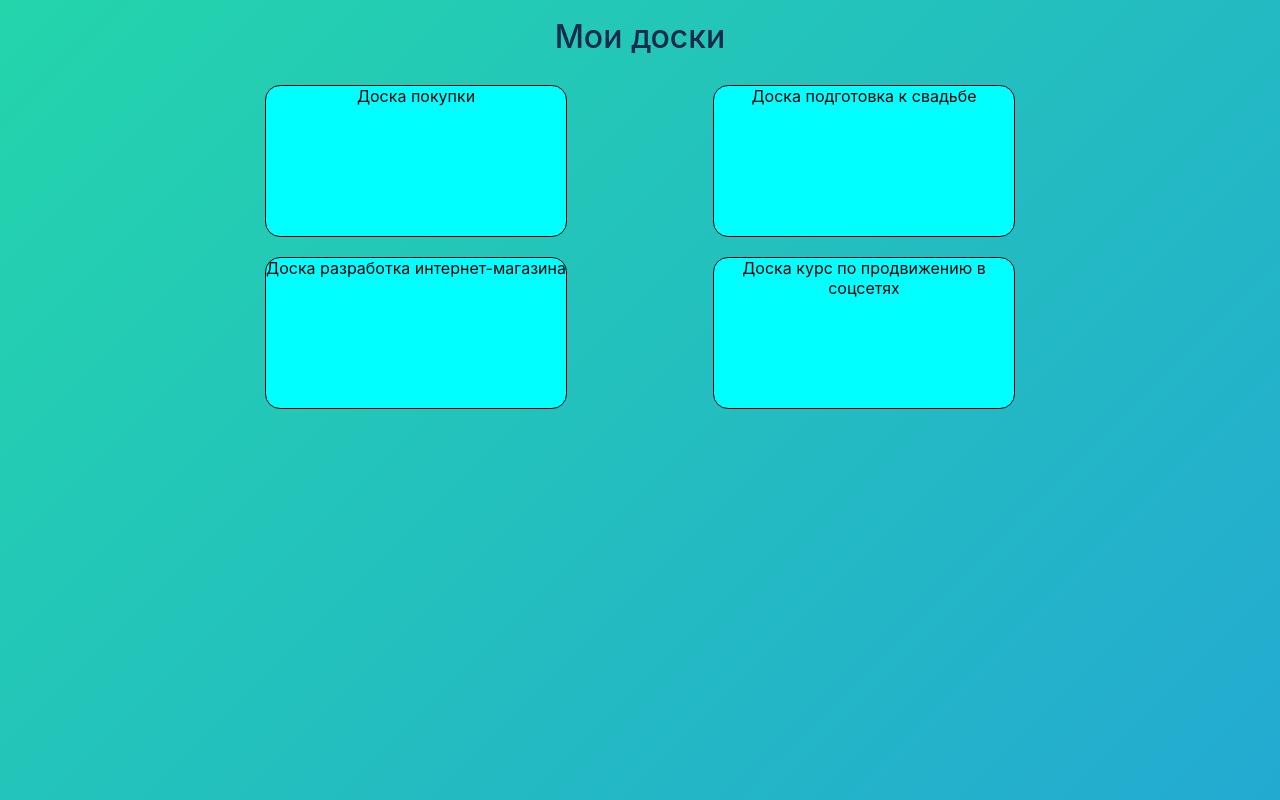
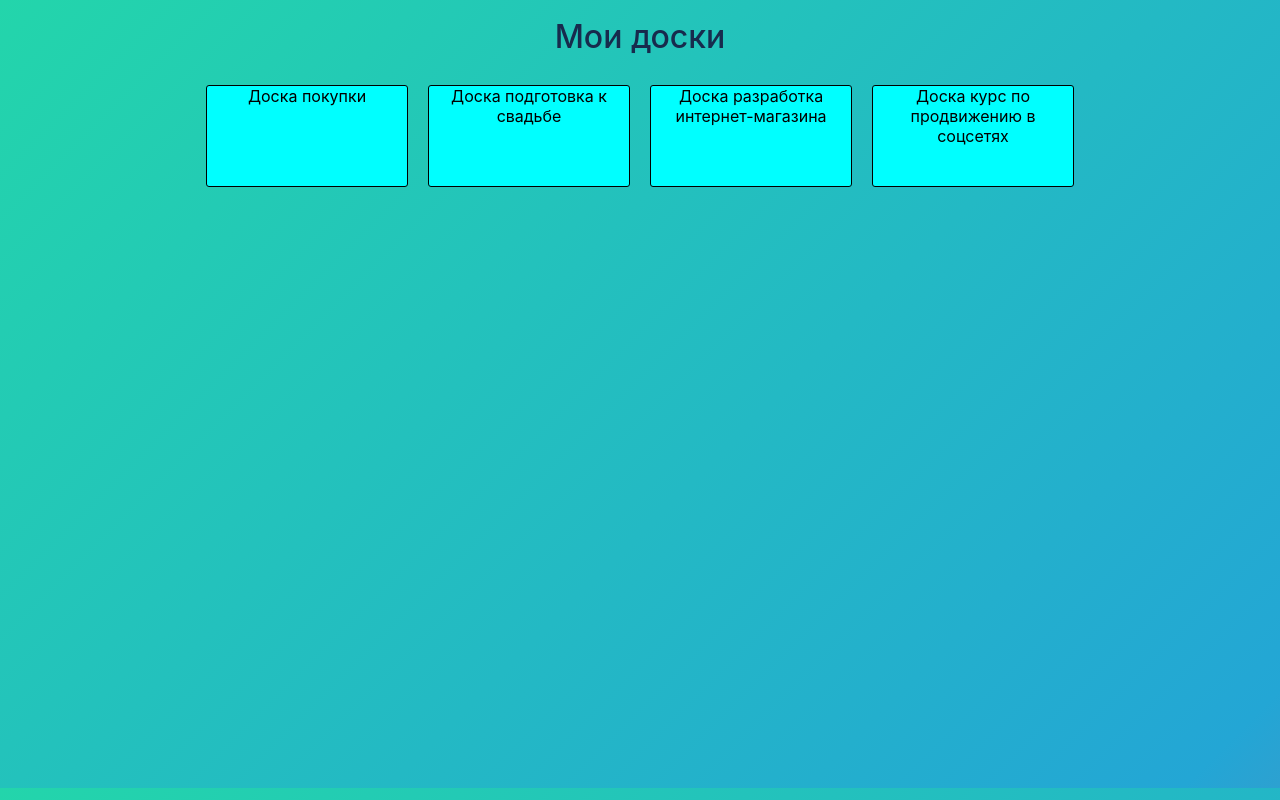
Before and after one commit to sacredrel1c/level2-1, a React (Create React App) app: page / in a window 1280 px wide. Built offline with nearby package versions, Linux system fonts and the light colour scheme.

Commit message:
some changes

```diff
--- a/src/pages/Home/components/Board/board.scss
+++ b/src/pages/Home/components/Board/board.scss
@@ -1,8 +1,8 @@
 .home-board-container {
   background-color: aqua;
-  width: 300px;
-  height: 150px;
+  width: 200px;
+  height: 100px;
   margin: 10px;
-  border-radius: 15px;
+  border-radius: 3px;
   border: 1px solid black;
 }
--- a/src/pages/Home/home.scss
+++ b/src/pages/Home/home.scss
@@ -2,11 +2,11 @@
   display: flex;
   flex-direction: column;
   justify-content: center;
-  margin: 0 15%;
+  margin: 0 10%;
 }
 .boards-container {
   display: flex;
   flex-direction: row;
-  justify-content: space-around;
+  justify-content: center;
   flex-wrap: wrap;
 }
```
